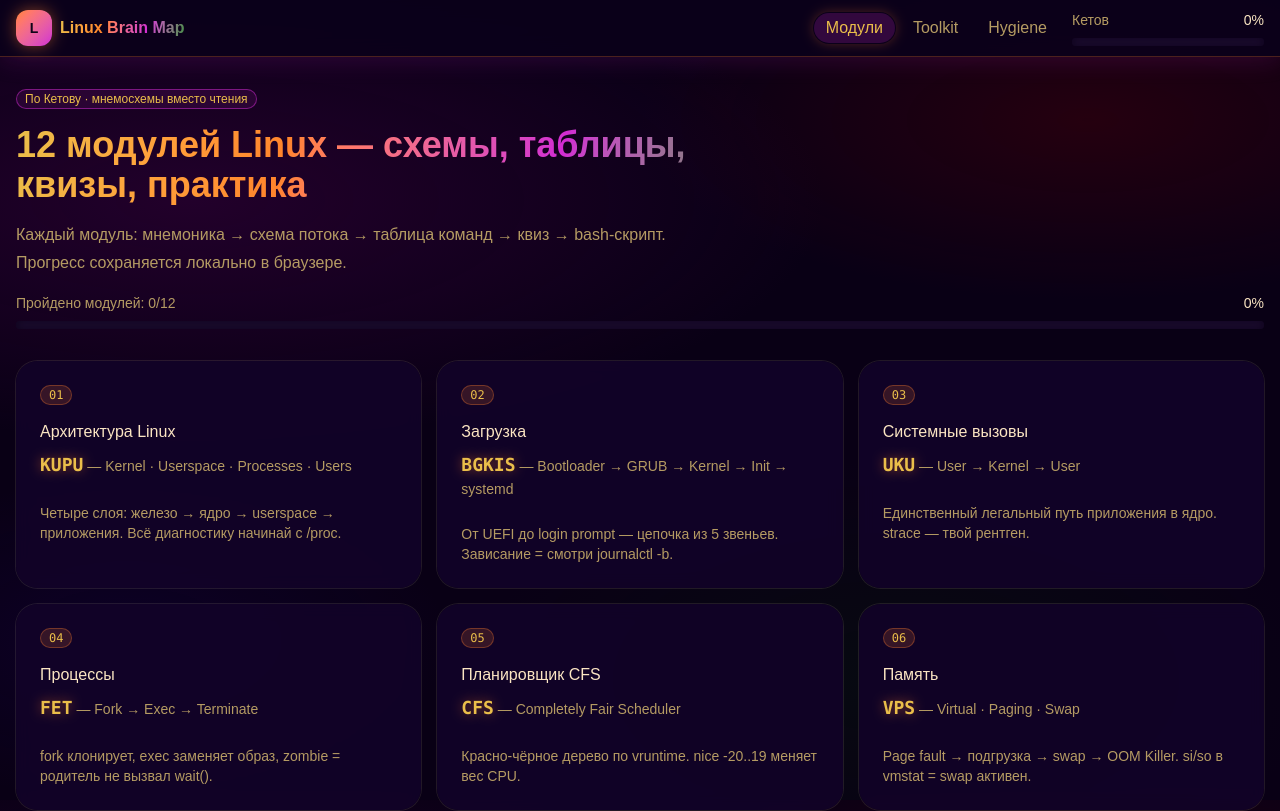
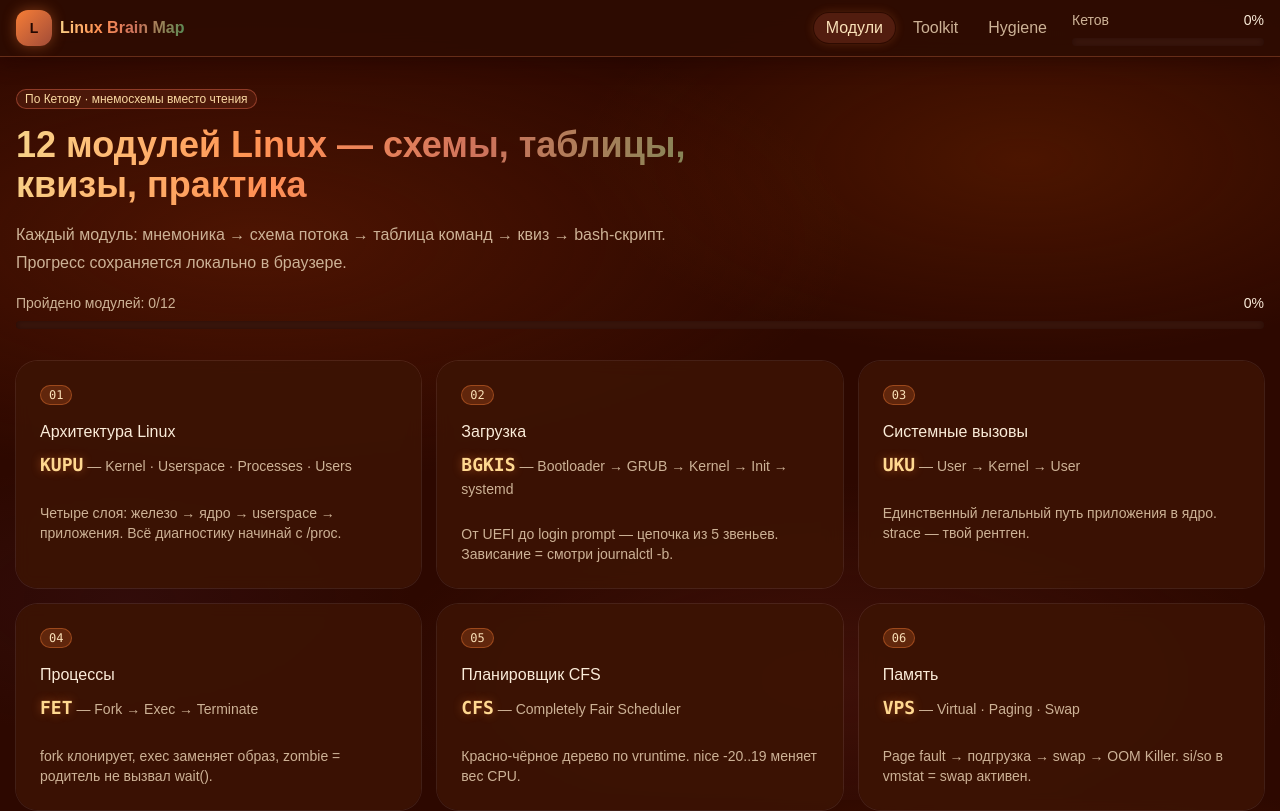
Before and after one commit to BenBakster/linux-brain-map, a React (Vite) app in the folder linux-brain-map-app/webapp/: page / in a window 1280 px wide. Shown: the top 811 px of the page. Built offline with nearby package versions, Linux system fonts and the light colour scheme.

Commit message:
Shift theme from dark blue to warm rust/copper base
Lighter oxidized-iron background with higher-contrast cream text.
Psychedelic accents kept in orange/gold; purple reduced to hints.

```diff
--- a/linux-brain-map-app/webapp/src/components/ui/progress.tsx
+++ b/linux-brain-map-app/webapp/src/components/ui/progress.tsx
@@ -25,7 +25,7 @@ function Progress({
         style={{
           transform: `translateX(-${100 - (value || 0)}%)`,
           background:
-            'linear-gradient(90deg, oklch(0.62 0.26 328), oklch(0.76 0.19 48), oklch(0.82 0.14 88))',
+            'linear-gradient(90deg, oklch(0.52 0.12 35), oklch(0.72 0.17 48), oklch(0.85 0.11 82))',
         }}
       />
     </ProgressPrimitive.Root>
--- a/linux-brain-map-app/webapp/src/index.css
+++ b/linux-brain-map-app/webapp/src/index.css
@@ -48,44 +48,40 @@
     --radius-4xl: calc(var(--radius) * 2.6);
 }
 
-/* Stoner rock / psychedelic — густой тёмный фон, кислотные акценты */
+/* Stoner / psychedelic на ржаво-медной базе — тёплый, не синий */
 :root {
-    --background: oklch(0.11 0.06 305);
-    --foreground: oklch(0.93 0.05 78);
-    --card: oklch(0.16 0.075 298);
-    --card-foreground: oklch(0.93 0.04 78);
-    --popover: oklch(0.15 0.08 300);
-    --popover-foreground: oklch(0.93 0.04 78);
-    --primary: oklch(0.76 0.19 48);
-    --primary-foreground: oklch(0.14 0.05 305);
-    --secondary: oklch(0.22 0.09 310);
-    --secondary-foreground: oklch(0.88 0.06 85);
-    --muted: oklch(0.2 0.07 300);
-    --muted-foreground: oklch(0.7 0.08 85);
-    --accent: oklch(0.62 0.26 328);
-    --accent-foreground: oklch(0.96 0.03 90);
-    --destructive: oklch(0.62 0.24 22);
-    --border: oklch(0.34 0.14 310);
-    --input: oklch(0.18 0.08 300);
-    --ring: oklch(0.76 0.19 48);
-    --chart-1: oklch(0.76 0.19 48);
-    --chart-2: oklch(0.62 0.26 328);
-    --chart-3: oklch(0.58 0.14 145);
-    --chart-4: oklch(0.78 0.12 95);
-    --chart-5: oklch(0.55 0.2 280);
+    --background: oklch(0.2 0.065 42);
+    --foreground: oklch(0.95 0.03 75);
+    --card: oklch(0.25 0.07 40);
+    --card-foreground: oklch(0.95 0.025 75);
+    --popover: oklch(0.24 0.07 38);
+    --popover-foreground: oklch(0.95 0.025 75);
+    --primary: oklch(0.72 0.17 48);
+    --primary-foreground: oklch(0.18 0.05 38);
+    --secondary: oklch(0.28 0.065 40);
+    --secondary-foreground: oklch(0.92 0.04 78);
+    --muted: oklch(0.27 0.06 38);
+    --muted-foreground: oklch(0.78 0.05 68);
+    --accent: oklch(0.58 0.14 35);
+    --accent-foreground: oklch(0.96 0.025 80);
+    --destructive: oklch(0.58 0.2 25);
+    --border: oklch(0.4 0.1 42);
+    --input: oklch(0.26 0.065 40);
+    --ring: oklch(0.72 0.17 48);
+    --chart-1: oklch(0.72 0.17 48);
+    --chart-2: oklch(0.58 0.14 35);
+    --chart-3: oklch(0.55 0.12 145);
+    --chart-4: oklch(0.8 0.12 88);
+    --chart-5: oklch(0.52 0.16 328);
     --radius: 0.75rem;
-    --psy-orange: oklch(0.76 0.19 48);
-    --psy-magenta: oklch(0.62 0.26 328);
-    --psy-green: oklch(0.58 0.14 145);
-    --psy-gold: oklch(0.82 0.14 88);
-    --sidebar: oklch(0.14 0.07 300);
-    --sidebar-foreground: oklch(0.93 0.04 78);
-    --sidebar-primary: oklch(0.76 0.19 48);
-    --sidebar-primary-foreground: oklch(0.14 0.05 305);
-    --sidebar-accent: oklch(0.22 0.1 315);
-    --sidebar-accent-foreground: oklch(0.9 0.05 80);
-    --sidebar-border: oklch(0.34 0.14 310);
-    --sidebar-ring: oklch(0.76 0.19 48);
+    --sidebar: oklch(0.22 0.065 40);
+    --sidebar-foreground: oklch(0.95 0.025 75);
+    --sidebar-primary: oklch(0.72 0.17 48);
+    --sidebar-primary-foreground: oklch(0.18 0.05 38);
+    --sidebar-accent: oklch(0.28 0.065 40);
+    --sidebar-accent-foreground: oklch(0.92 0.04 78);
+    --sidebar-border: oklch(0.4 0.1 42);
+    --sidebar-ring: oklch(0.72 0.17 48);
 }
 
 @layer base {
@@ -101,33 +97,29 @@
     @apply text-foreground;
     background-color: var(--background);
     background-image:
-      radial-gradient(ellipse 90% 55% at 15% 25%, oklch(0.28 0.18 328 / 0.35), transparent 55%),
-      radial-gradient(ellipse 70% 45% at 85% 15%, oklch(0.32 0.16 48 / 0.28), transparent 50%),
-      radial-gradient(ellipse 60% 50% at 70% 85%, oklch(0.24 0.12 145 / 0.22), transparent 55%),
-      radial-gradient(ellipse 50% 40% at 10% 80%, oklch(0.22 0.14 280 / 0.25), transparent 50%);
+      radial-gradient(ellipse 85% 55% at 20% 30%, oklch(0.38 0.12 38 / 0.45), transparent 55%),
+      radial-gradient(ellipse 70% 50% at 80% 20%, oklch(0.42 0.14 52 / 0.35), transparent 50%),
+      radial-gradient(ellipse 65% 45% at 65% 85%, oklch(0.32 0.09 30 / 0.4), transparent 55%),
+      radial-gradient(ellipse 45% 35% at 10% 75%, oklch(0.35 0.08 328 / 0.12), transparent 50%);
     background-attachment: fixed;
     min-height: 100vh;
+  }
+
+  /* Вторичный текст читается на ржавом фоне */
+  [data-slot='card-description'],
+  .text-muted-foreground {
+    color: oklch(0.8 0.045 70);
   }
 }
 
 @layer utilities {
-  .psy-glow {
-    box-shadow:
-      0 0 20px oklch(0.62 0.26 328 / 0.25),
-      0 0 40px oklch(0.76 0.19 48 / 0.12);
-  }
-
-  .psy-glow-sm {
-    box-shadow: 0 0 14px oklch(0.76 0.19 48 / 0.2);
-  }
-
   .psy-title {
     background: linear-gradient(
       105deg,
-      oklch(0.82 0.14 88) 0%,
-      oklch(0.76 0.19 48) 35%,
-      oklch(0.62 0.26 328) 70%,
-      oklch(0.58 0.14 145) 100%
+      oklch(0.88 0.1 85) 0%,
+      oklch(0.78 0.16 48) 30%,
+      oklch(0.65 0.12 35) 60%,
+      oklch(0.58 0.1 145) 100%
     );
     -webkit-background-clip: text;
     background-clip: text;
@@ -139,81 +131,77 @@
   }
 
   .psy-card-hover:hover {
-    border-color: oklch(0.76 0.19 48 / 0.55);
+    border-color: oklch(0.72 0.17 48 / 0.6);
     box-shadow:
-      0 0 22px oklch(0.62 0.26 328 / 0.3),
-      0 0 8px oklch(0.76 0.19 48 / 0.2);
+      0 0 20px oklch(0.58 0.14 35 / 0.35),
+      0 0 8px oklch(0.72 0.17 48 / 0.25);
     transform: translateY(-2px);
   }
 
   .psy-header {
-    background: oklch(0.12 0.065 302 / 0.88);
-    border-bottom: 1px solid oklch(0.76 0.19 48 / 0.25);
-    box-shadow: 0 4px 24px oklch(0.62 0.26 328 / 0.15);
+    background: oklch(0.21 0.06 40 / 0.92);
+    border-bottom: 1px solid oklch(0.55 0.12 42 / 0.45);
+    box-shadow: 0 4px 20px oklch(0.15 0.05 35 / 0.5);
   }
 
   .psy-logo {
-    background: linear-gradient(
-      135deg,
-      oklch(0.76 0.19 48),
-      oklch(0.62 0.26 328)
-    );
-    box-shadow: 0 0 16px oklch(0.76 0.19 48 / 0.45);
+    background: linear-gradient(135deg, oklch(0.72 0.17 48), oklch(0.52 0.12 35));
+    box-shadow: 0 0 14px oklch(0.72 0.17 48 / 0.4);
   }
 
   .psy-mnemonic {
-    color: oklch(0.82 0.14 88);
-    text-shadow: 0 0 12px oklch(0.76 0.19 48 / 0.5);
+    color: oklch(0.9 0.1 82);
+    text-shadow: 0 0 10px oklch(0.72 0.17 48 / 0.45);
   }
 
   .psy-arrow {
-    color: oklch(0.76 0.19 48);
-    text-shadow: 0 0 8px oklch(0.62 0.26 328 / 0.6);
+    color: oklch(0.78 0.15 52);
+    text-shadow: 0 0 6px oklch(0.58 0.14 35 / 0.5);
   }
 
   .psy-flow-node {
-    border: 1px solid oklch(0.62 0.26 328 / 0.45);
+    border: 1px solid oklch(0.5 0.11 42 / 0.55);
     background: linear-gradient(
       145deg,
-      oklch(0.2 0.1 310 / 0.9),
-      oklch(0.16 0.08 295 / 0.95)
+      oklch(0.3 0.07 40 / 0.95),
+      oklch(0.25 0.065 38 / 0.98)
     );
     box-shadow:
-      inset 0 1px 0 oklch(0.76 0.19 48 / 0.15),
-      0 0 12px oklch(0.62 0.26 328 / 0.2);
+      inset 0 1px 0 oklch(0.72 0.17 48 / 0.12),
+      0 0 10px oklch(0.38 0.1 38 / 0.25);
   }
 
   .psy-flow-label {
-    color: oklch(0.82 0.14 88);
+    color: oklch(0.92 0.06 80);
   }
 
   .psy-done {
-    border-color: oklch(0.58 0.14 145 / 0.55) !important;
+    border-color: oklch(0.55 0.12 145 / 0.6) !important;
     background: linear-gradient(
       145deg,
-      oklch(0.18 0.08 145 / 0.35),
-      oklch(0.16 0.075 298)
+      oklch(0.28 0.07 145 / 0.3),
+      oklch(0.25 0.07 40)
     ) !important;
-    box-shadow: 0 0 18px oklch(0.58 0.14 145 / 0.25);
+    box-shadow: 0 0 16px oklch(0.55 0.12 145 / 0.25);
   }
 
   .psy-highlight-card {
-    border: 1px solid oklch(0.76 0.19 48 / 0.35);
+    border: 1px solid oklch(0.55 0.12 42 / 0.5);
     background: linear-gradient(
       135deg,
-      oklch(0.2 0.1 48 / 0.2),
-      oklch(0.16 0.08 328 / 0.25)
+      oklch(0.3 0.08 48 / 0.35),
+      oklch(0.26 0.07 35 / 0.4)
     );
   }
 
   [data-slot='tabs-trigger'][data-state='active'] {
-    background: oklch(0.62 0.26 328 / 0.35) !important;
-    color: oklch(0.82 0.14 88) !important;
-    box-shadow: 0 0 12px oklch(0.76 0.19 48 / 0.25);
+    background: oklch(0.45 0.11 42 / 0.5) !important;
+    color: oklch(0.92 0.06 80) !important;
+    box-shadow: 0 0 10px oklch(0.72 0.17 48 / 0.2);
   }
 
   [data-slot='progress'] {
-    background: oklch(0.2 0.07 300);
-    box-shadow: inset 0 0 8px oklch(0.11 0.06 305 / 0.8);
+    background: oklch(0.26 0.06 38);
+    box-shadow: inset 0 0 6px oklch(0.15 0.05 35 / 0.6);
   }
 }
--- a/linux-brain-map-app/webapp/src/pages.tsx
+++ b/linux-brain-map-app/webapp/src/pages.tsx
@@ -40,7 +40,7 @@ import { cn } from '@/lib/utils'
 
 const navLinkClass = cn(
   buttonVariants({ variant: 'ghost', size: 'sm' }),
-  'text-muted-foreground data-[status=active]:bg-accent/20 data-[status=active]:text-[oklch(0.82_0.14_88)] data-[status=active]:shadow-[0_0_12px_oklch(0.76_0.19_48/0.25)]',
+  'text-muted-foreground data-[status=active]:bg-accent/25 data-[status=active]:text-[oklch(0.92_0.06_80)] data-[status=active]:shadow-[0_0_10px_oklch(0.72_0.17_48/0.2)]',
 )
 
 const TOOLKIT_DIR =
@@ -96,7 +96,7 @@ export function DashboardPage() {
       <div className="mb-8 grid gap-4">
         <Badge
           variant="outline"
-          className="w-fit border-accent/50 bg-accent/10 text-[oklch(0.82_0.14_88)]"
+          className="w-fit border-accent/60 bg-accent/15 text-[oklch(0.9_0.08_80)]"
         >
           По Кетову · мнемосхемы вместо чтения
         </Badge>
@@ -125,7 +125,7 @@ export function DashboardPage() {
                   <div className="flex items-start justify-between gap-2">
                     <Badge
                       variant="secondary"
-                      className="border border-primary/30 bg-primary/15 font-mono text-[oklch(0.82_0.14_88)]"
+                      className="border border-primary/40 bg-primary/20 font-mono text-[oklch(0.92_0.06_80)]"
                     >
                       {String(mod.number).padStart(2, '0')}
                     </Badge>
@@ -188,7 +188,7 @@ export function ModulePage() {
 
       <Card className="psy-highlight-card mb-6 backdrop-blur-sm">
         <CardContent className="pt-6">
-          <p className="font-mono text-sm tracking-wide text-[oklch(0.82_0.14_88)]">
+          <p className="font-mono text-sm tracking-wide text-[oklch(0.9_0.08_80)]">
             {mod.mnemonicExpansion}
           </p>
           <p className="mt-2 text-muted-foreground">{mod.summary}</p>
```
